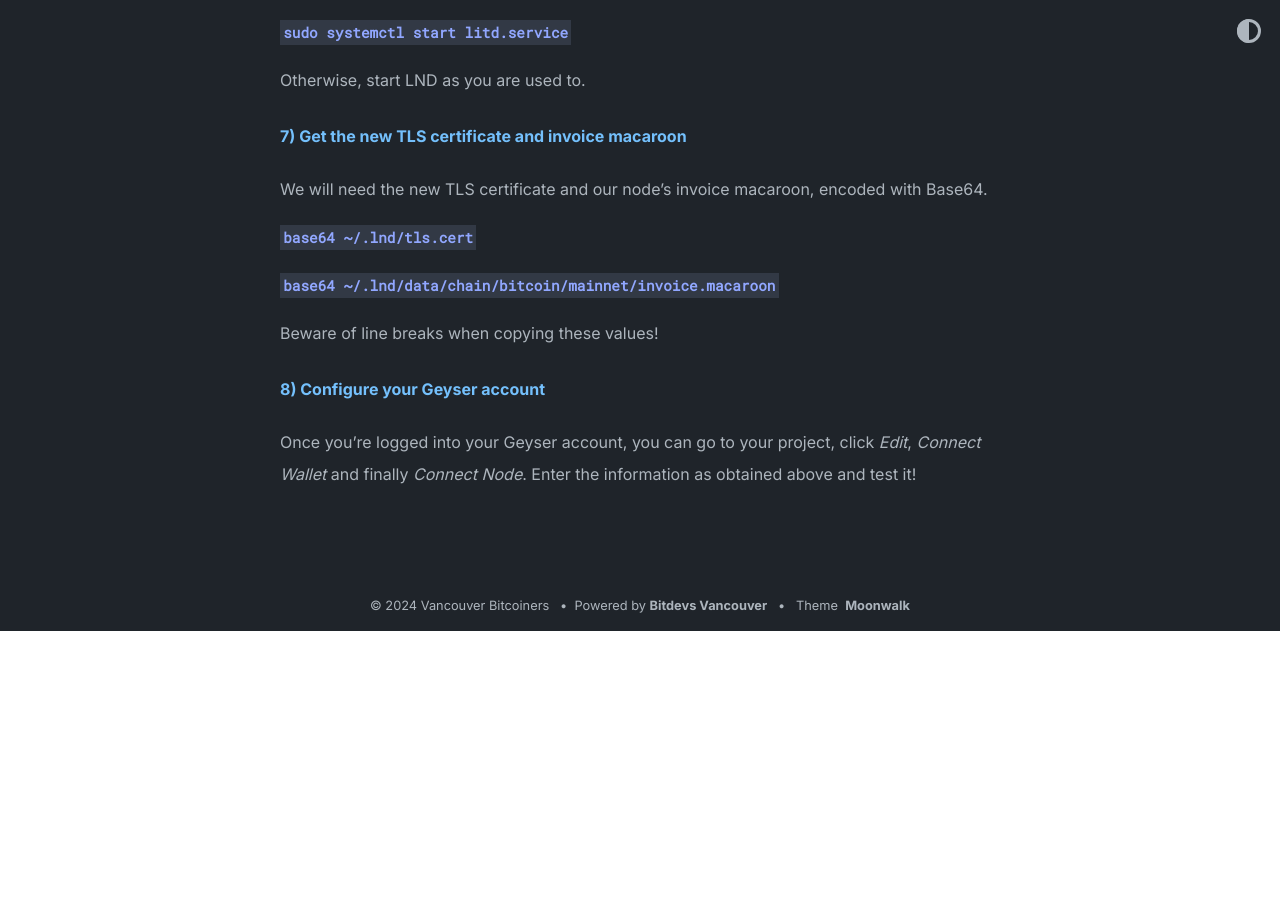
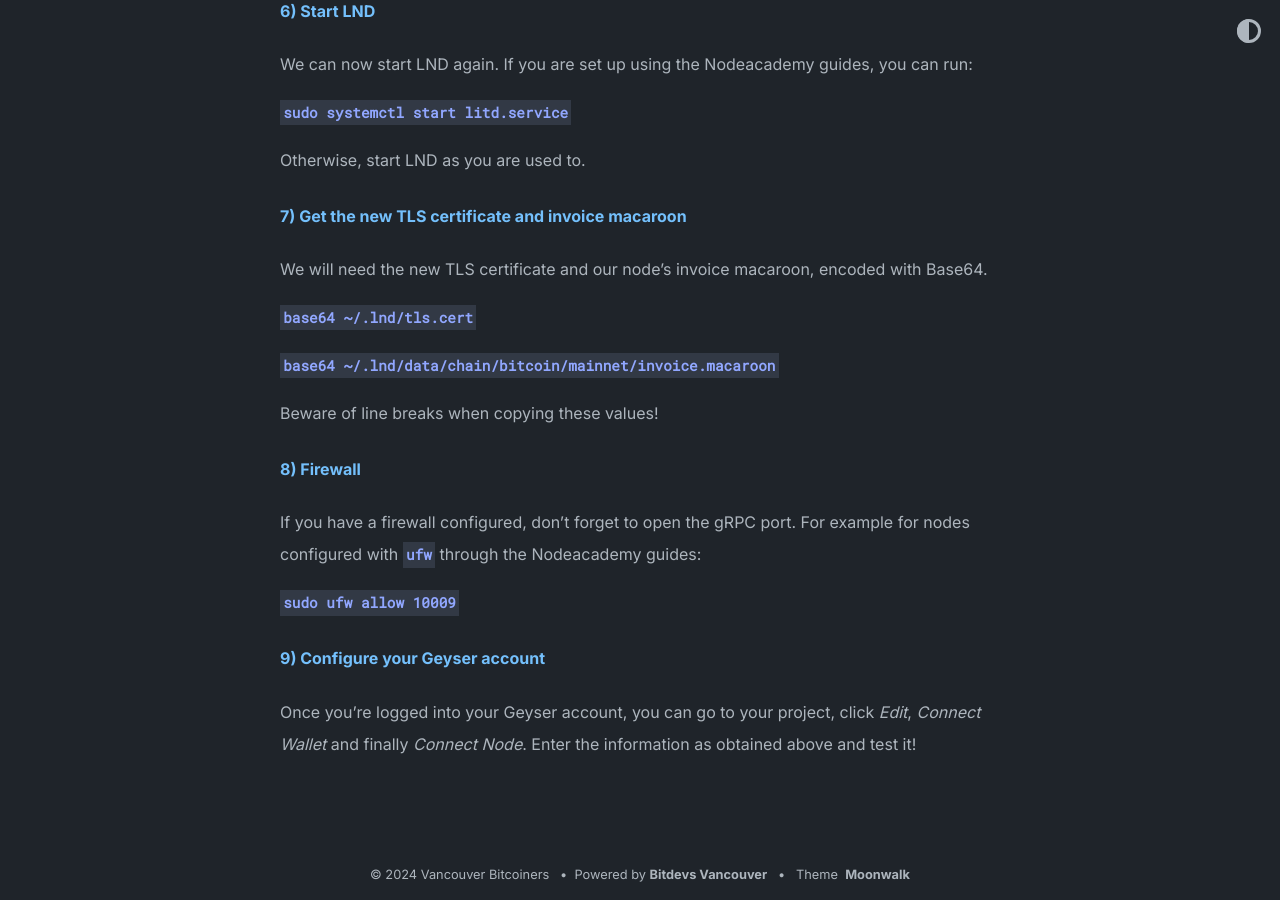
Before and after one commit to VancouverBitdevs/nodeacademy, a Jekyll site: the page built from _posts/2024-05-21-geyser.md, in a window 1280 px wide and 900 px high, scrolled down 2316 px. Built offline with Jekyll 4.4.1, drawn with Linux system fonts in a browser that asks for light colours; before the commit the page ends 2947 px from its top, so only the background shows below that; some of the changed text lies outside the part shown.

Commit message:
amend geyser guide

```diff
--- a/_posts/2024-05-21-geyser.md
+++ b/_posts/2024-05-21-geyser.md
@@ -36,6 +36,8 @@ Depending on your configuration, you might find your IP address already in your
 Now we will shut down LND. If you set up your node using the Nodeacademy guides, you can do that with `sudo systemctl stop litd.service`. Otherwise `lncli stop` should work well, too.
 
 #### 4) Amend the configuration file
+
+We are going to use port `10009` in this tutorial, as it is the standard port. You may use any other port, for example to further obfuscate how your server is reachable and what is running on it.
 
 We'll have to add a few lines to our `lit.conf` configuration file found in `~/.lit`. If you set up your node using the Nodeacademy guides and are running Litd in integrated mode, you may use the following:
 
@@ -84,6 +86,12 @@ We will need the new TLS certificate and our node's invoice macaroon, encoded wi
 
 Beware of line breaks when copying these values!
 
-#### 8) Configure your Geyser account
+#### 8) Firewall
+
+If you have a firewall configured, don't forget to open the gRPC port. For example for nodes configured with `ufw` through the Nodeacademy guides:
+
+`sudo ufw allow 10009`
+
+#### 9) Configure your Geyser account
 
 Once you're logged into your Geyser account, you can go to your project, click _Edit_, _Connect Wallet_ and finally _Connect Node_. Enter the information as obtained above and test it!
```
